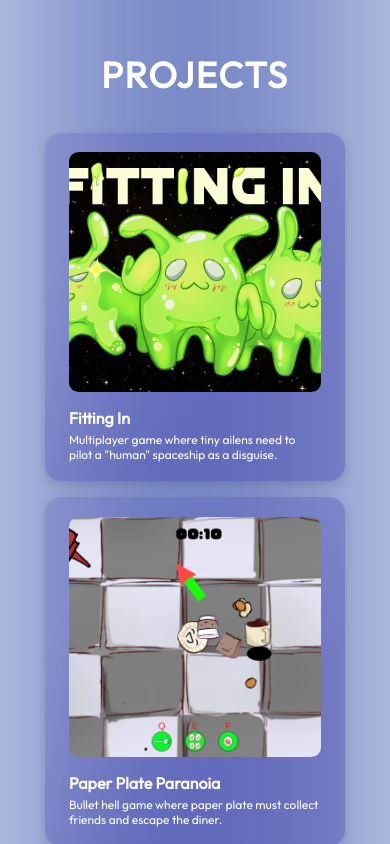
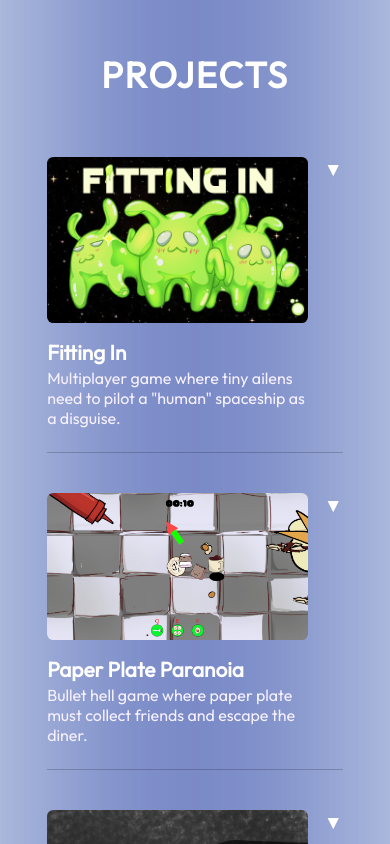
Before and after one commit to swannercjj/swannercjj.github.io, a React (Vite) app: page / in a window 390 px wide. Shown: the part 2700-3544 px from the top of the page. Built offline with nearby package versions, Linux system fonts and the light colour scheme.

Commit message:
projects accordion

```diff
--- a/src/components/Projects/ProjectCard.jsx
+++ b/src/components/Projects/ProjectCard.jsx
@@ -6,45 +6,43 @@ export const ProjectCard = ({ project }) => {
   const [isOpen, setIsOpen] = useState(false);
 
   return (
-    <>
-      <div
-        className={styles.container}
-        onClick={() => setIsOpen(true)}
-        role="button"
-        tabIndex={0}
+    <div className={styles.container}>
+      <button
+        className={styles.header}
+        onClick={() => setIsOpen(!isOpen)}
+        aria-expanded={isOpen}
       >
-        <img
-          src={image}
-          alt={`Image of ${title}`}
-          className={styles.image}
-        />
+        <div className={styles.headerLeft}>
+          <img src={image} alt={title} className={styles.image} />
+          <div className={styles.textBlock}>
             <h3 className={styles.title}>{title}</h3>
             <p className={styles.description}>{description}</p>
           </div>
+        </div>
+        <span className={`${styles.icon} ${isOpen ? styles.rotate : ""}`}>
+          ▼
+        </span>
+      </button>
 
-      {isOpen && (
-        <div className={styles.modalOverlay} onClick={() => setIsOpen(false)}>
-          <div
-            className={styles.modalContent}
-            onClick={(e) => e.stopPropagation()}
+      <div className={`${styles.panel} ${isOpen ? styles.open : ""}`}>
+        <div className={styles.panelContent}>
+          {details && details.map((paragraph, i) => (
+              <p key={i} className={styles.details}>
+                {paragraph}
+              </p>
+            ))}
+          {link && (
+            <a
+              href={link}
+              target="_blank"
+              rel="noopener noreferrer"
+              className={styles.link}
             >
-            <button
-              className={styles.closeButton}
-              onClick={() => setIsOpen(false)}
-            >
-              ✕
-            </button>
-            <h2>{title}</h2>
-            <img src={image} alt={`Image of ${title}`} />
-            <p>{details}</p>
-            {link && (
-              <a href={link} target="_blank" rel="noopener noreferrer">
-                Visit Project
+              View Project →
             </a>
           )}
         </div>
       </div>
-      )}
-    </>
+    </div>
   );
 };
--- a/src/components/Projects/ProjectCard.module.css
+++ b/src/components/Projects/ProjectCard.module.css
@@ -1,138 +1,119 @@
 @import "../../vars.css";
 
-
+/* each project row */
 .container {
   display: flex;
   flex-direction: column;
-    border-radius: 1rem;
-    padding: 1.2rem 1.5rem;
-    background-image:
-    linear-gradient(
-        135deg,
-        rgba(61, 57, 171, 0.2) 20%,
-        rgba(61, 57, 171, 0.4) 70%
-    );
-    box-shadow: 0 4px 12px rgba(0, 0, 0, 0.15);
-    width: 22rem;
-    height: 24rem;
-    text-decoration: none;
-    color: inherit;
-    transition: transform 0.25s ease, box-shadow 0.25s ease;
+  border-bottom: 1px solid rgba(0, 0, 0, 0.2);
+  padding: 1.5rem 0;
+  width: 100%;
 }
 
-.container:hover {
+/* header layout: content left, arrow right */
+.header {
+  background: none;
+  border: none;
+  width: 100%;
+  display: flex;
+  align-items: flex-start;
+  justify-content: space-between;
   cursor: pointer;
-    transform: scale(1.03);
+  padding: 0;
+}
+
+.headerLeft {
+  display: flex;
+  align-items: flex-start;
+  gap: 1rem;
+  text-align: left;
 }
 
 .image {
-    width: auto;
-    max-height: 100%;
+  width: 80px;
+  height: 80px;
   object-fit: cover;
-    object-position: center center;
-    display: block;
-    margin-bottom: 1rem;
-    border-radius: 0.6rem;
+  border-radius: 0.4rem;
+  flex-shrink: 0;
+}
+
+.textBlock {
+  display: flex;
+  flex-direction: column;
+  justify-content: center;
+  gap: 0.2rem;
 }
 
 .title {
-    font-size: 1.5rem;
-    font-weight: 700;
-}
-
-.title a {
+  font-size: 1.3rem;
+  font-weight: 600;
+  margin: 0;
   color: var(--color-text);
-    text-decoration: none;
-    transition: text-shadow 0.2s ease;
 }
 
 .description {
-    margin-top: 4px;
-    font-size: 1.25rem;
-    font-weight: 400;
+  font-size: 1rem;
+  color: var(--color-text-secondary);
+  margin: 0;
 }
 
-
-.modalOverlay {
-  position: fixed;
-  top: 0;
-  left: 0;
-  width: 100vw;
-  height: 100vh;
-  background: rgba(0,0,0,0.6);
-  display: flex;
-  align-items: center;
-  justify-content: center;
-  z-index: 1000;
-
-  opacity: 0;
-  animation: fadeIn 0.3s forwards;
+.icon {
+  font-size: 1.2rem;
+  color: var(--color-text);
+  transition: transform 0.25s ease;
+  margin-left: 1rem;
+  flex-shrink: 0;
 }
 
-.modalContent {
-  background: white;
-  padding: 2rem;
-  border-radius: 1rem;
-  max-width: 80vw;
-  width: 90%;
-  max-height: 80vh;
-  overflow-y: auto;
-  position: relative;
-  box-shadow: 0 6px 20px rgba(0,0,0,0.3);
-
-  transform: scale(0.9);
-  opacity: 0;
-  animation: popIn 0.3s forwards;
+.rotate {
+  transform: rotate(180deg);
 }
 
-/* Close button in top-right corner */
-.closeButton {
-  position: absolute;
-  top: 10px;
-  right: 15px;
-  font-size: 1.5rem;
-  font-weight: bold;
-  background: none;
-  border: none;
-  cursor: pointer;
-  color: #333;
-  transition: color 0.2s ease;
-}
-.closeButton:hover {
-  color: #c00;
+/* accordion animation */
+.panel {
+  max-height: 0;
+  overflow: hidden;
+  transition: max-height 0.3s ease, opacity 0.3s ease;
+  opacity: 0;
 }
 
-@keyframes fadeIn {
-  to {
+.open {
+  max-height: 400px;
   opacity: 1;
 }
+
+.panelContent {
+  margin-top: 1rem;
+  margin-left: calc(80px + 1rem);
+  display: flex;
+  flex-direction: column;
+  gap: 0.75rem;
+  text-align: left;
 }
 
-@keyframes popIn {
-  to {
-    transform: scale(1);
-    opacity: 1;
-  }
+.details {
+  font-size: 0.95rem;
+  color: var(--color-text);
+  line-height: 1.5;
 }
 
-@media screen and (max-width: 830px) {
-    .container {
-        text-align: left;
-        width: auto;
-        height: auto;
-        max-width: 300px;
+.link {
+  font-weight: 600;
+  color: var(--color-accent);
+  text-decoration: none;
+}
+
+/* responsive */
+@media screen and (max-width: 600px) {
+  .headerLeft {
+  flex-direction: column;
   }
 
   .image {
-        height: 240px;
-        margin-bottom: 16px;
+  width: 100%;
+  height: auto;
   }
 
-    .title {
-        font-size: 1rem;
-    }
-
-    .description {
-        font-size: 0.75rem;
+  .panelContent {
+  margin-left: 0;
   }
 }
--- a/src/components/Projects/Projects.jsx
+++ b/src/components/Projects/Projects.jsx
@@ -16,6 +16,7 @@ export const Projects = () => {
             "title": "Fitting In",
             "image": FittingInImg,
             "description": "Multiplayer game where tiny ailens need to pilot a \"human\" spaceship as a disguise.",
+            "details": ["This a test.", "test2"],
             "link": "https://tycelm.itch.io/fitting-in"
         },
         {
--- a/src/vars.css
+++ b/src/vars.css
@@ -6,7 +6,7 @@
     --color-accent: rgb(61, 57, 171);
     --color-bg: rgb(200, 212, 234);
     --color-dark-text: rgb(52, 53, 58);
-
+    --color-text-secondary: rgb(247, 241, 255);
     /* Fonts */
     --font-robot: "Roboto";
 }
```
Also changed, not shown: 2 other files (tests, documents, lock files or other folders). Lines whose indentation alone changed are shown as unchanged.
